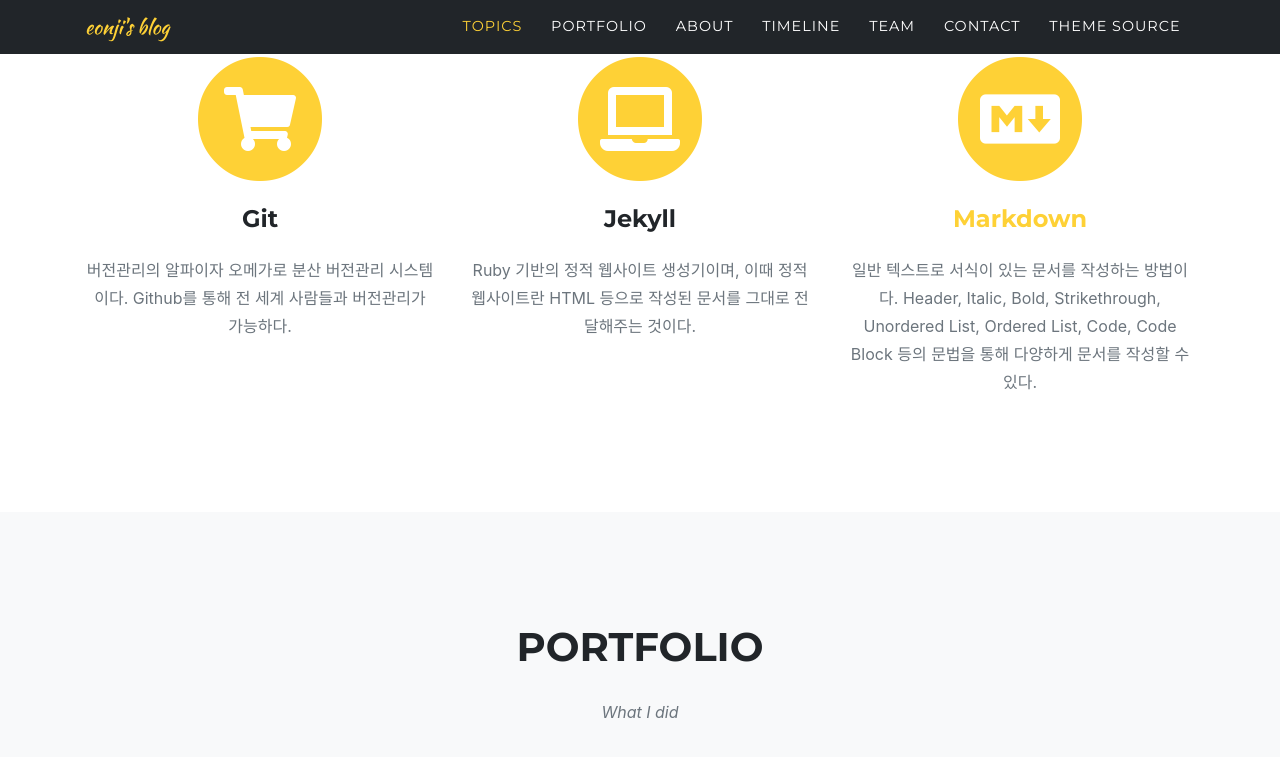
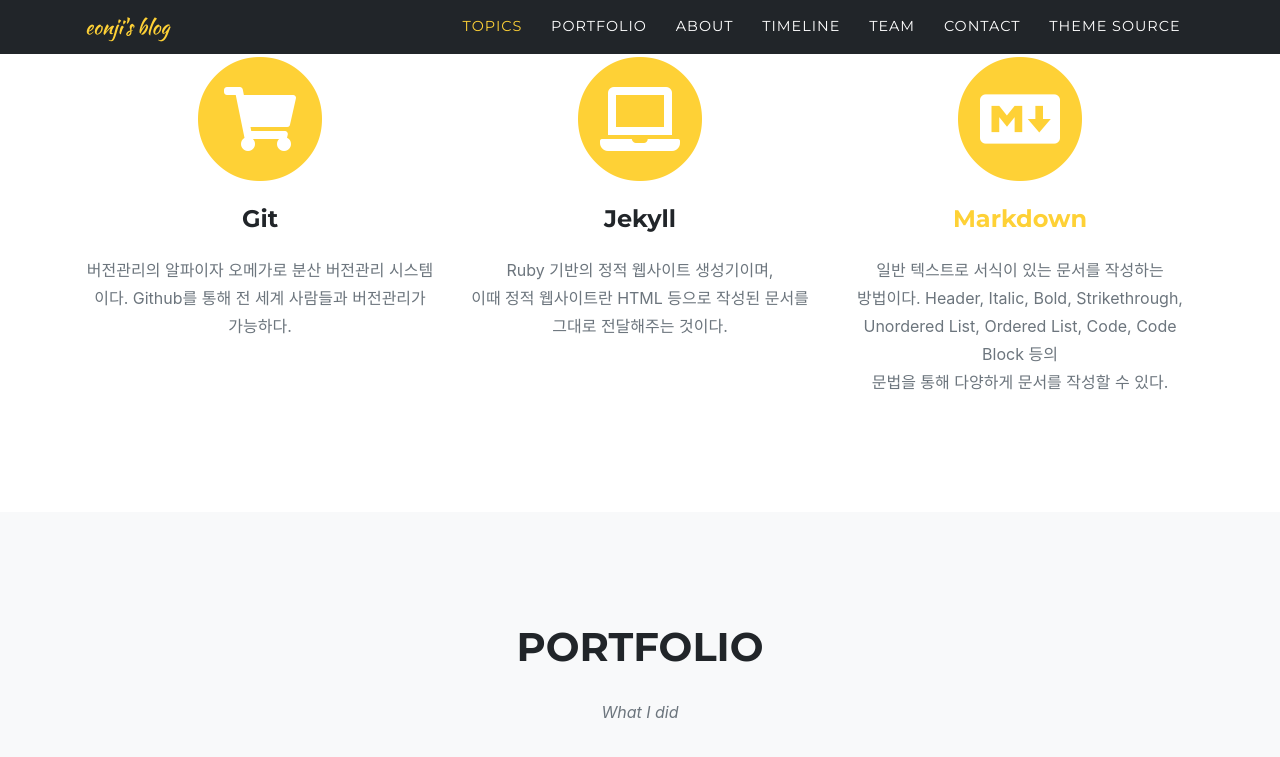
Before and after one commit to Eonji-sw/Eonji-sw.github.io, a Jekyll site: the page built from index.md, in a window 1280 px wide and 900 px high, scrolled down 1179 px, cut to the strip 0-777 px from the top of the window. Shown: the top 757 px of the strip. Built offline with Jekyll 4.4.1, drawn with Linux system fonts in a browser that asks for light colours; some web fonts are replaced; some of the changed text lies outside the part shown.

Commit message:
add: new

```diff
--- a/_data/sitetext.yml
+++ b/_data/sitetext.yml
@@ -22,13 +22,13 @@ en: &DEFAULT_EN
     section: topics
     list:
       - title: "Git"
-        desc: "버전관리의 알파이자 오메가로 분산 버전관리 시스템이다. Github를 통해 전 세계 사람들과 버전관리가 가능하다."
+        desc: "버전관리의 알파이자 오메가로 분산 버전관리 시스템이다. Github를 통해 전 세계 사람들과 버전관리가 <br> 가능하다."
         icon: fas fa-shopping-cart #find more at https://fontawesome.com/icons
       - title: "Jekyll"
-        desc: "Ruby 기반의 정적 웹사이트 생성기이며, 이때 정적 웹사이트란 HTML 등으로 작성된 문서를 그대로 전달해주는 것이다."
+        desc: "Ruby 기반의 정적 웹사이트 생성기이며, <br> 이때 정적 웹사이트란 HTML 등으로 작성된 문서를 <br> 그대로 전달해주는 것이다."
         icon: fas fa-laptop
       - title: "[Markdown](https://en.wikipedia.org/wiki/Markdown)"
-        desc: "일반 텍스트로 서식이 있는 문서를 작성하는 방법이다. Header, Italic, Bold, Strikethrough, Unordered List, Ordered List, Code, Code Block 등의 문법을 통해 다양하게 문서를 작성할 수 있다."
+        desc: "일반 텍스트로 서식이 있는 문서를 작성하는 <br> 방법이다. Header, Italic, Bold, Strikethrough, <br> Unordered List, Ordered List, Code, Code Block 등의 <br> 문법을 통해 다양하게 문서를 작성할 수 있다."
         icon: fab fa-markdown
 
   portfolio:
@@ -46,7 +46,7 @@ en: &DEFAULT_EN
     events:
       - title: "Git 로컬 저장소 생성"
         year: "2021-10-29"
-        desc: "현재 작업중인 디렉토리를 Git 저장소로 지정 및 브랜치 생성"
+        desc: "현재 작업중인 디렉토리를 <br> Git 저장소로 지정 및 브랜치 생성"
         image: assets/img/timeline/1.jpg
         alt:
       - title: "Jekyll 생성"
@@ -56,7 +56,7 @@ en: &DEFAULT_EN
         alt:
       - title: "Jekyll 시작 및 테마 적용"
         year: "2021-11-12"
-        desc: "Jekyll 설치 후 시작, post upload, 원하는 테마 적용"
+        desc: "Jekyll 설치 후 시작, post upload, <br> 원하는 테마 적용"
         image: assets/img/timeline/3.jpg
         alt: image alt text
       - title: "Blog 커스터마이즈"
```
Also changed, not shown: 1 other file.
